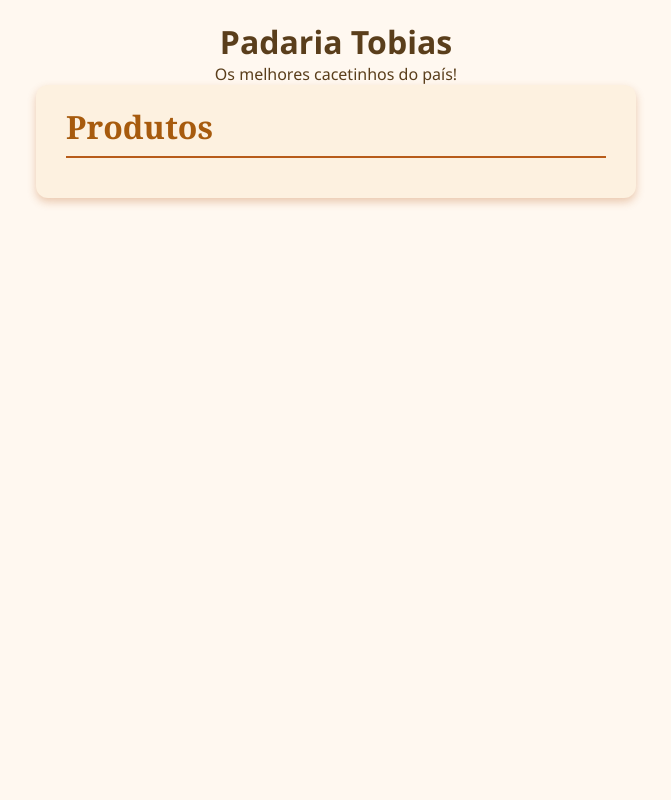
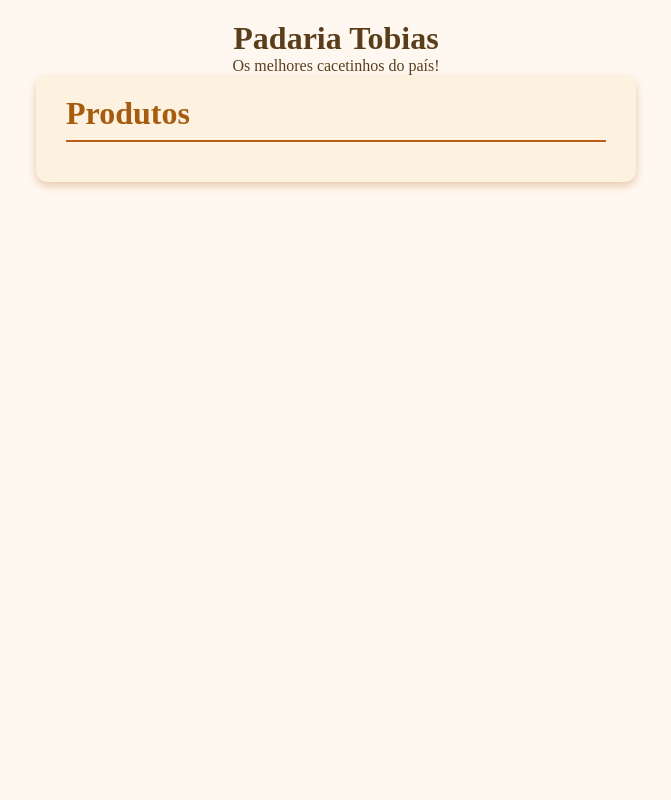
Before and after one commit to joaoduarte01/Padaria, a PHP site: page / in a window 1280 px wide. Shown: the whole page, without its empty margins (304-975 px from the left). Run offline with PHP 8.4, Linux system fonts and the light colour scheme.

Commit message:
css atualizado

```diff
--- a/Style/styles.css
+++ b/Style/styles.css
@@ -5,7 +5,6 @@
 }
 
 body {
-  font-family: 'Segoe UI', Tahoma, Geneva, Verdana, sans-serif;
   background: #fff8f0; /* cor clara e quente */
   color: #5a3e1b; /* tom marrom quente para o texto */
   padding: 20px;
@@ -22,7 +21,6 @@ head {
 }
 
 head h1 {
-  font-family: 'Georgia', serif;
   font-size: 3rem;
   color: #b85c1a; /* cor de pão torrado */
   margin-bottom: 10px;
@@ -31,7 +29,6 @@ head h1 {
 
 head p {
   font-size: 1.25rem;
-  font-style: italic;
   color: #8c6239;
 }
 
@@ -46,7 +43,6 @@ main {
 }
 
 main h3 {
-  font-family: 'Georgia', serif;
   font-size: 2rem;
   color: #a75b0e;
   border-bottom: 2px solid #b85c1a;
--- a/index.html
+++ b/index.html
@@ -18,7 +18,6 @@
 
 <main>
     <h3>Produtos</h3>
-
 </main>
 
 </body>
```
